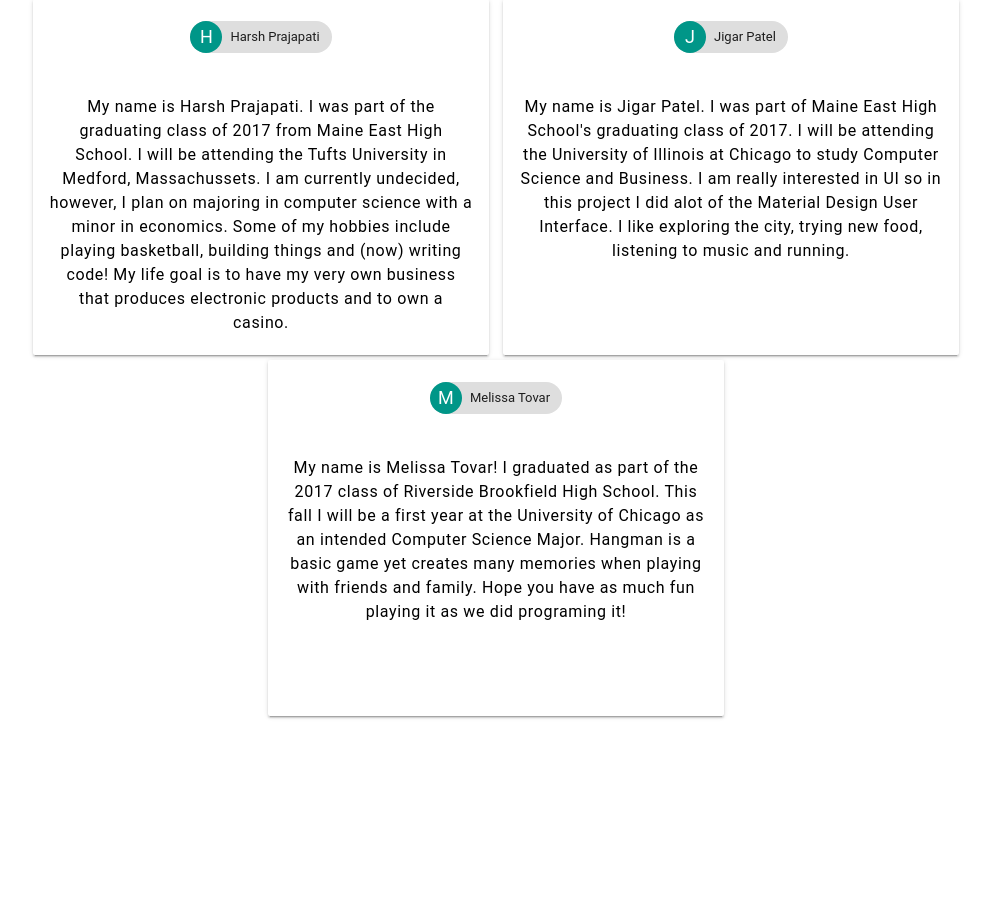
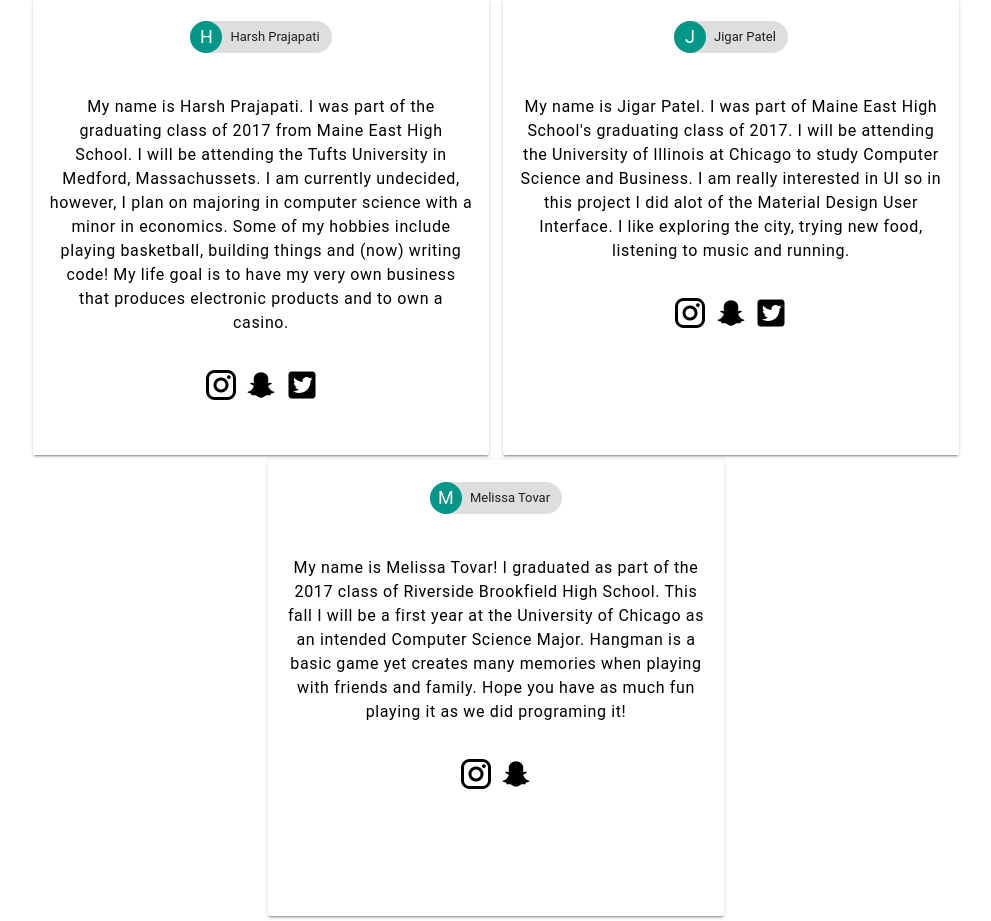
Before and after one commit to harshyyy21/WebGame, a Python web app: template templates/aboutus.html in a window 1280 px wide. Shown: the part 201-1122 px from the top of the page, without its empty margins (149-1140 px from the left). Run offline with Jinja, Linux system fonts and the light colour scheme; the template is opened without the code that fills it, so the values that code supplies are empty.

Commit message:
Fixed navbar links & added social media links -Jigar

```diff
--- a/static_files/aboutus.css
+++ b/static_files/aboutus.css
@@ -1,7 +1,7 @@
 
 .demo-card-event.mdl-card {
   width: 456px;
-  height: 356px;
+  height: 456px;
   background: #fff;
   display: inline-block;
   margin-left: 10px;
--- a/templates/aboutus.html
+++ b/templates/aboutus.html
@@ -38,7 +38,7 @@
         </div>
       </header>
       <div class="mdl-layout__drawer">
-        <span class="mdl-layout-title"></span>
+        <span class="mdl-layout-title">About Us</span>
         <nav class="mdl-navigation">
           <a class="mdl-navigation__link" href="/sign">Sign In/Out</a>
           <a class="mdl-navigation__link" href="/hangman">Hangman</a>
@@ -84,6 +84,9 @@
                     My life goal is to have my very own business that produces electronic products and to own a casino.
                   </h6>
                 </div>
+                <a href="https://www.instagram.com/harshieprajapati/"><img src="resources/social-media/instagram.png"/></a>
+                <a href="https://www.snapchat.com/add/harshyyy21"><img src="resources/social-media/snapchat.png"/></a>
+                <a href="https://twitter.com/harshyyy25"><img src="resources/social-media/twitter-box.png"/></a>
 
               </div>
 
@@ -103,6 +106,10 @@
                     I like exploring the city, trying new food, listening to music and running.
                   </h6>
                 </div>
+                <a href="https://www.instagram.com/jpatel292/"><img src="resources/social-media/instagram.png"/></a>
+                <a href="https://www.snapchat.com/add/jiggs28"><img src="resources/social-media/snapchat.png"/></a>
+                <a href="https://twitter.com/jigarbhaipatel"><img src="resources/social-media/twitter-box.png"/></a>
+
 
               </div>
 
@@ -125,6 +132,9 @@
 
                 </div>
 
+                <a href="https://www.instagram.com/melissatovar__/"><img src="resources/social-media/instagram.png"/></a>
+                <a href="https://www.snapchat.com/add/melitovar18"><img src="resources/social-media/snapchat.png"/></a>
+
               </div>
         </center>
 
--- a/templates/hangman.html
+++ b/templates/hangman.html
@@ -46,6 +46,7 @@
       <div class="mdl-layout__drawer">
         <span class="mdl-layout-title">Hangman</span>
         <nav class="mdl-navigation">
+          <a class="mdl-navigation__link" href="/sign">Sign In/Out</a>
           <a class="mdl-navigation__link" href="/home">Home</a>
           <a class="mdl-navigation__link" href="/highscore?gamescore=0&amp;name=defualt">High Scores</a>
           <a class="mdl-navigation__link" href="/aboutus">About Us</a>
--- a/templates/highscore.html
+++ b/templates/highscore.html
@@ -48,7 +48,7 @@
         </div>
       </header>
       <div class="mdl-layout__drawer">
-        <span class="mdl-layout-title"></span>
+        <span class="mdl-layout-title">High Scores</span>
         <nav class="mdl-navigation">
           <a class="mdl-navigation__link" href="/sign">Sign In/Out</a>
           <a class="mdl-navigation__link" href="/home">Home</a>
@@ -80,7 +80,7 @@
            </ul>
          </div>
 
-         <a class="mdl-navigation__link" href="/hangman"><button id="playagain" type="button"> PLAY AGAIN! </button> </a>
+ <a class="mdl-navigation__link" href="/hangman"><button class="mdl-button mdl-js-button mdl-button--raised mdl-button--colored"> PLAY AGAIN</button></a>
 
         </main>
       </div></>
--- a/templates/home.html
+++ b/templates/home.html
@@ -69,7 +69,7 @@
         </div>
       </header>
       <div class="mdl-layout__drawer">
-        <span class="mdl-layout-title"></span>
+        <span class="mdl-layout-title">Home</span>
         <nav class="mdl-navigation">
           <a class="mdl-navigation__link" href="/sign">Sign In/Out</a>
           <a class="mdl-navigation__link" href="/hangman">Hangman</a>
```
Also changed, not shown: static_files/social-media/facebook-box.png (added), static_files/social-media/github-box.png (added), static_files/social-media/gmail.png (added), static_files/social-media/instagram.png (added), static_files/social-media/snapchat.png (added), static_files/social-media/twitter-box.png (added), 1 other file.
